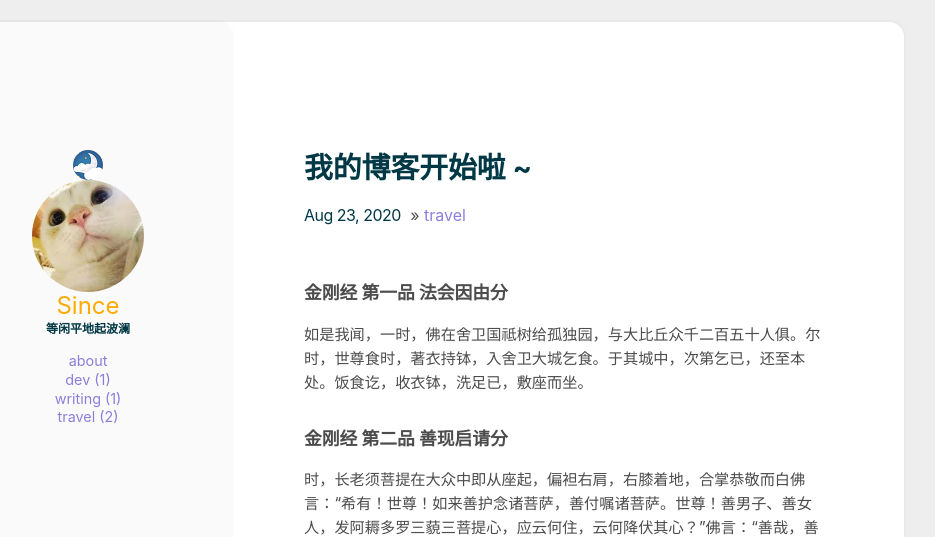
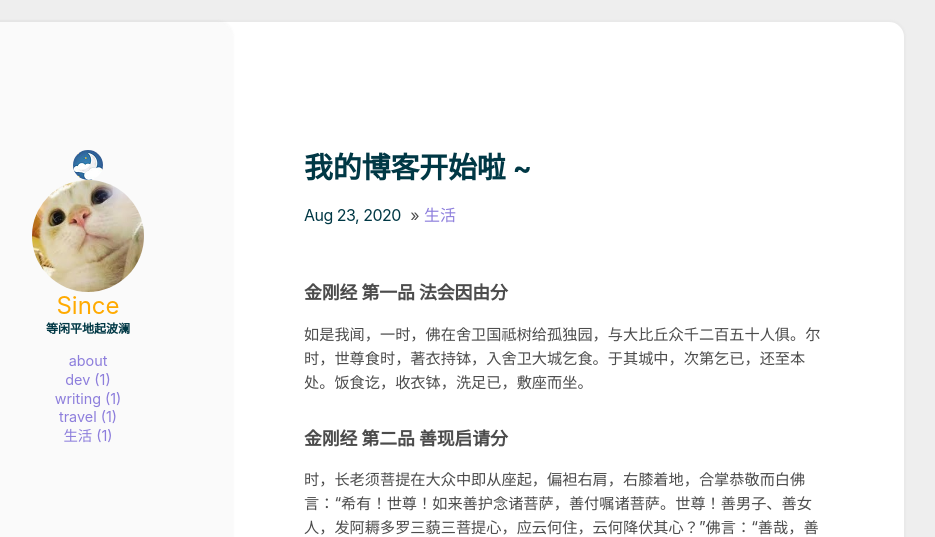
Before and after one commit to Mtr1994/Mtr1994, a Jekyll site: the page built from _posts/2020-08-23-t1.md, in a window 1280 px wide and 900 px high. Shown: the top 537 px of the window, without its empty margins (216-1151 px from the left). Built offline with Jekyll 4.4.1, drawn with Linux system fonts in a browser that asks for light colours.

Commit message:
Update 2020-08-23-t1.md

```diff
--- a/_posts/2020-08-23-t1.md
+++ b/_posts/2020-08-23-t1.md
@@ -1,6 +1,6 @@
 ---
 title: 我的博客开始啦 ~
-categories: [travel]
+categories: [生活]
 comments: true
 ---
 
```
